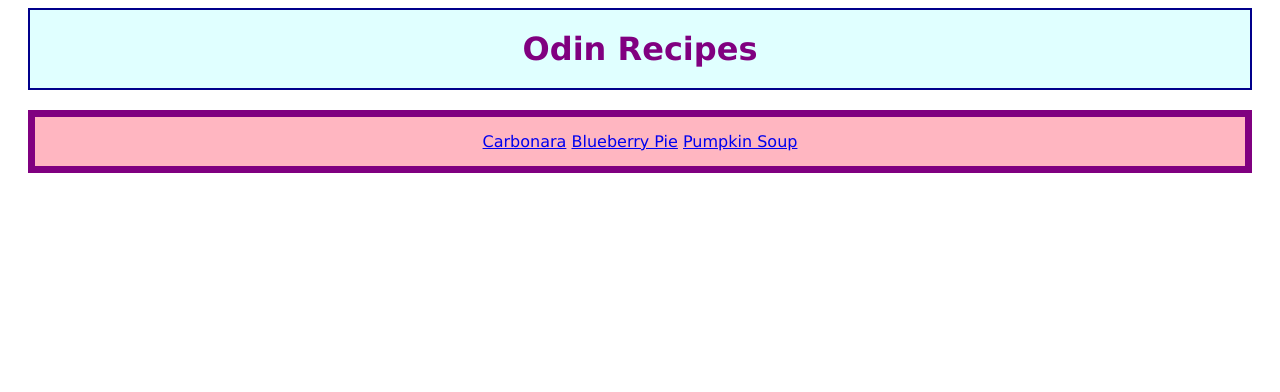
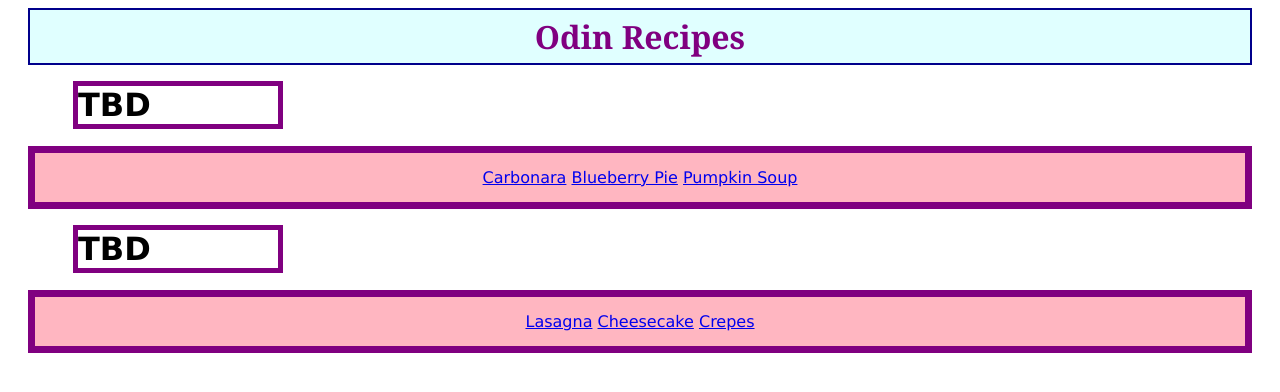
Before and after one commit to amirmatics/heaths-kitchen, a plain HTML site: page index.html in a window 1280 px wide. Drawn offline with Linux system fonts and the light colour scheme.

Commit message:
Added some dividers and recipe plans

```diff
--- a/index.html
+++ b/index.html
@@ -7,10 +7,17 @@
     </head>
     <body>
         <h1 class="top">Odin Recipes</h1>
+        <h1 class="spacer">TBD</h1>
         <ul class="main-menu">
             <li class="inline"><a href="./recipes/carbonara.html">Carbonara</a></li>
             <li class="inline"><a href="./recipes/blueberrypie.html">Blueberry Pie</a></li>
             <li class="inline"><a href="./recipes/pumpkinsoup.html">Pumpkin Soup</a></li>
         </ul>
+        <!-- example files to create later for fun-->
+        <h1 class="spacer">TBD</h1>
+        <ul class="main-menu">
+            <li class="inline"><a href="./recipes/lasagna.html">Lasagna</a></li>
+            <li class="inline"><a href="./recipes/cheesecake.html">Cheesecake</a></li>
+            <li class="inline"><a href="./recipes/crepes.html">Crepes</a></li>
     </body>
 </html>
--- a/style.css
+++ b/style.css
@@ -13,13 +13,14 @@ ol {
 }
 
 .top {
+    font-family:Georgia, 'Times New Roman', Times, serif;
     text-align: center;
     color:purple;
     font-weight:bold;
     border: 2px solid darkblue;
     background-color:lightcyan;
     margin: 5px 20px 5px;
-    padding: 20px;
+    padding: 5px;
 }
 .main-menu {
     box-sizing: border-box;
@@ -29,5 +30,12 @@ ol {
     text-align: center;
 }
 .inline {
-    display: inline;
+    display: inline-block;
 }
+.spacer {
+    display: block;
+    box-sizing: border-box;
+    outline: 5px solid purple;
+    width: 200px; /* adjust fixed width when replacing TBD text */
+    margin-left: 70px;
+}
```
Also changed, not shown: recipes/cheesecake.html (added, +12 -0 lines), recipes/crepes.html (added, +12 -0 lines), recipes/lasagna.html (added, +12 -0 lines).
